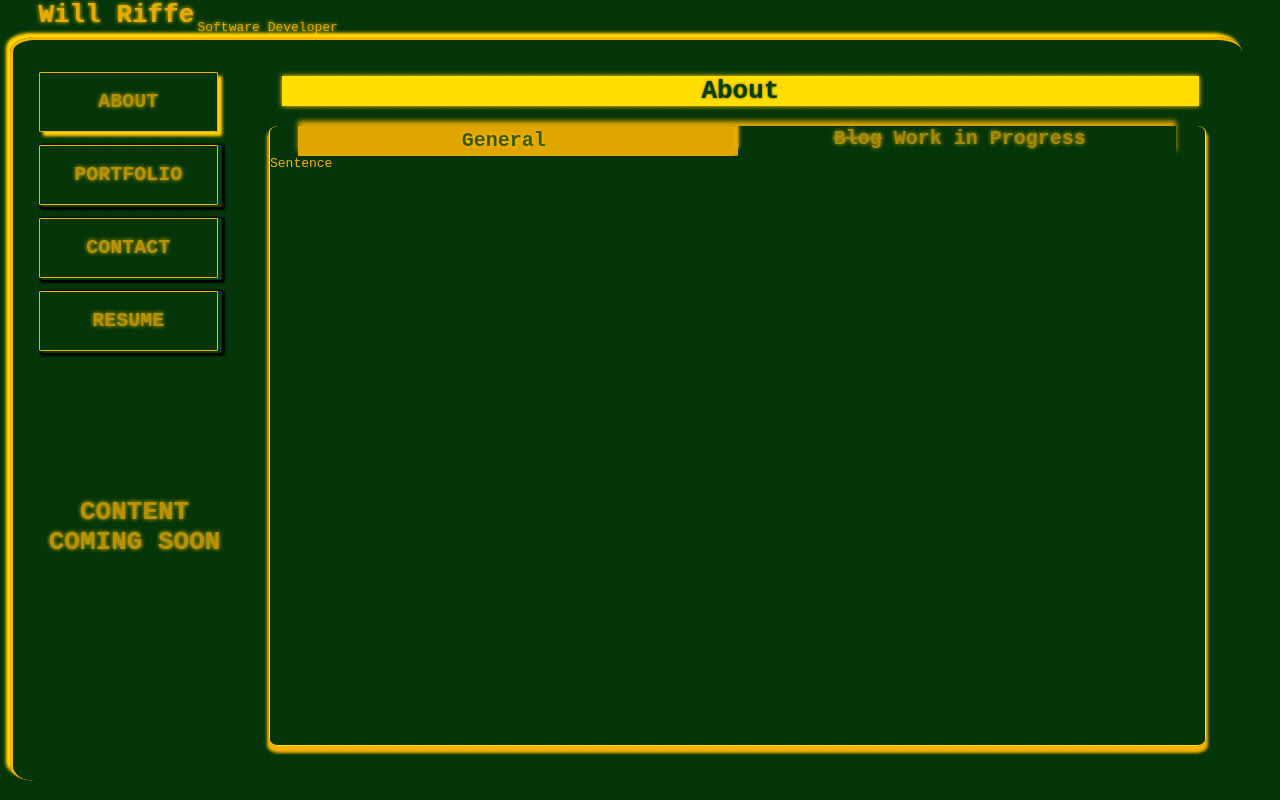
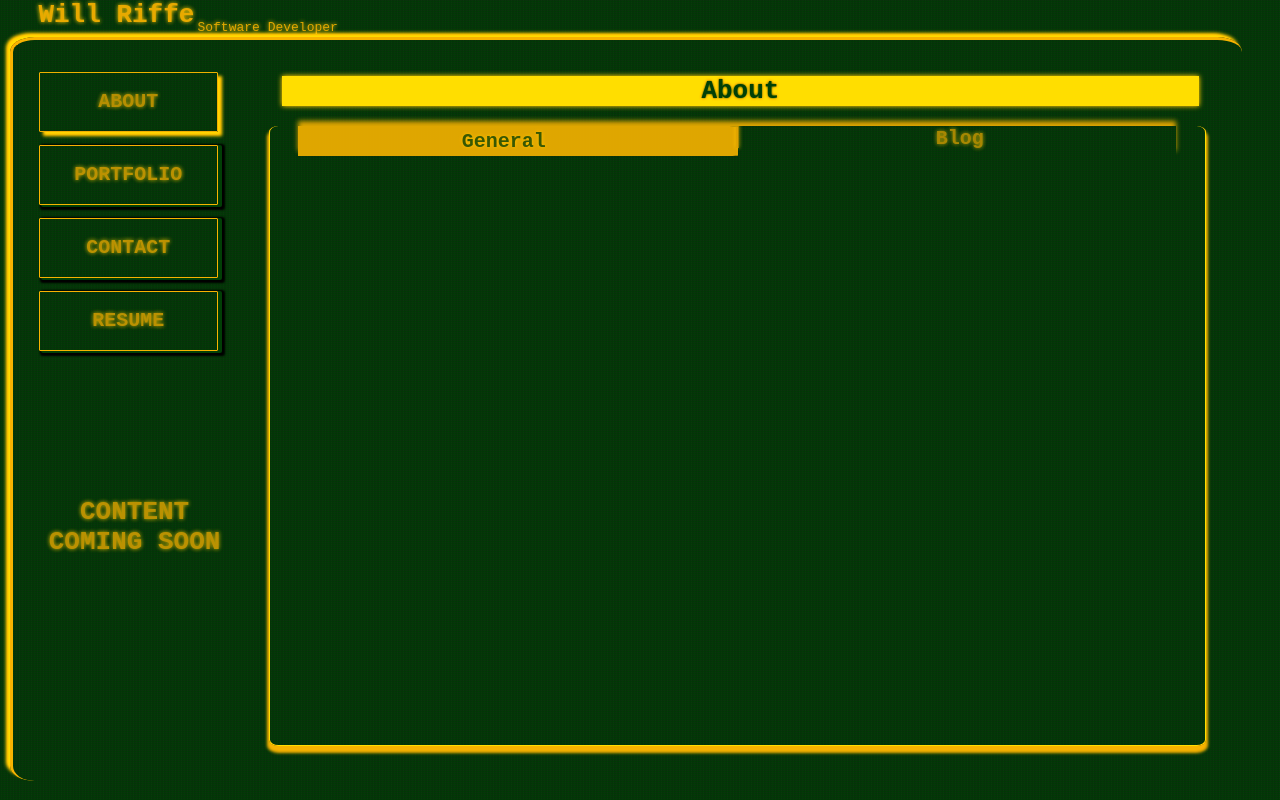
Before and after one commit to Will-Riffe/will-riffe-portfolio, a React (Create React App) app: page / in a window 1280 px wide. Built offline with nearby package versions, Linux system fonts and the light colour scheme.

Commit message:
adjusted about page to have full functioning togg

```diff
--- a/src/components/About/index.js
+++ b/src/components/About/index.js
@@ -1,25 +1,39 @@
-import React from "react";
+import React, { useState } from "react";
 import General from "./general.js";
 
 function About(props) {
+  const [activeTab, setActiveTab] = useState("general");
+
+  const tabs = [
+    { id: "general", label: "General", to: "general-content" },
+    { id: "blog", label: "Blog", to: "blog-content"},
+  ];
+
+  const handleTabClick = (tab) => {
+    setActiveTab(tab);
+  };
+
   return (
-    <section className="show-border main-content">
-      <header className="show-border ">
+    <section className="main-content">
+      <header>
         <div className="content-header">About</div>
       </header>
       <article>
-        <nav className="article-nav show-border">
-          <button className="article-tab-active">
-            <h4>General</h4>
-          </button>
-          <h4 className="divider">|</h4>
-          <button className="article-tab">
-            <h4>
-              <s>Blog</s> Work in Progress
-            </h4>
-          </button>
+        <nav className="article-nav">
+          {tabs.map((tab, index) => (
+            <React.Fragment key={tab.id}>
+              {index !== 0 && <h4 className="divider">|</h4>}
+              <button
+                className={`article-tab ${
+                  activeTab === tab.id ? "article-tab-active" : ""
+                }`}
+                onClick = {() => handleTabClick(tab.id)}
+              >
+                <h4>{tab.label}</h4>
+              </button>
+            </React.Fragment>
+          ))}
         </nav>
-        <General />
       </article>
     </section>
   );
--- a/src/components/Portfolio/index.js
+++ b/src/components/Portfolio/index.js
@@ -5,11 +5,7 @@ function Portfolio(props) {
 
   const tabs = [
     { id: "featured", label: "Featured Projects", to: "featured-content" },
-    {
-      id: "professional",
-      label: "Professional Projects",
-      to: "professional-content",
-    },
+    { id: "professional", label: "Professional Projects", to: "professional-content" },
     { id: "school", label: "School Projects", to: "school-content" },
   ];
 
```
